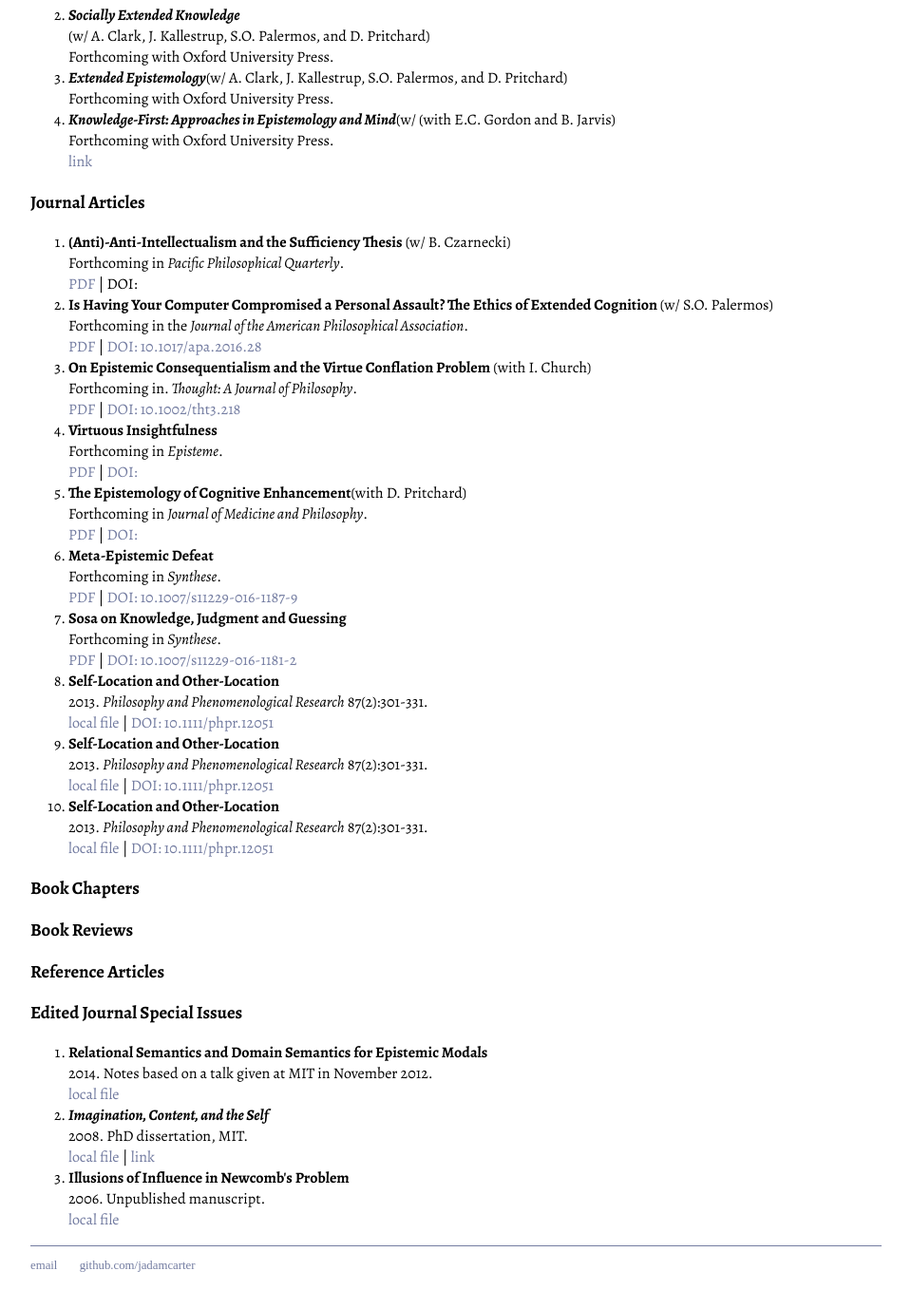
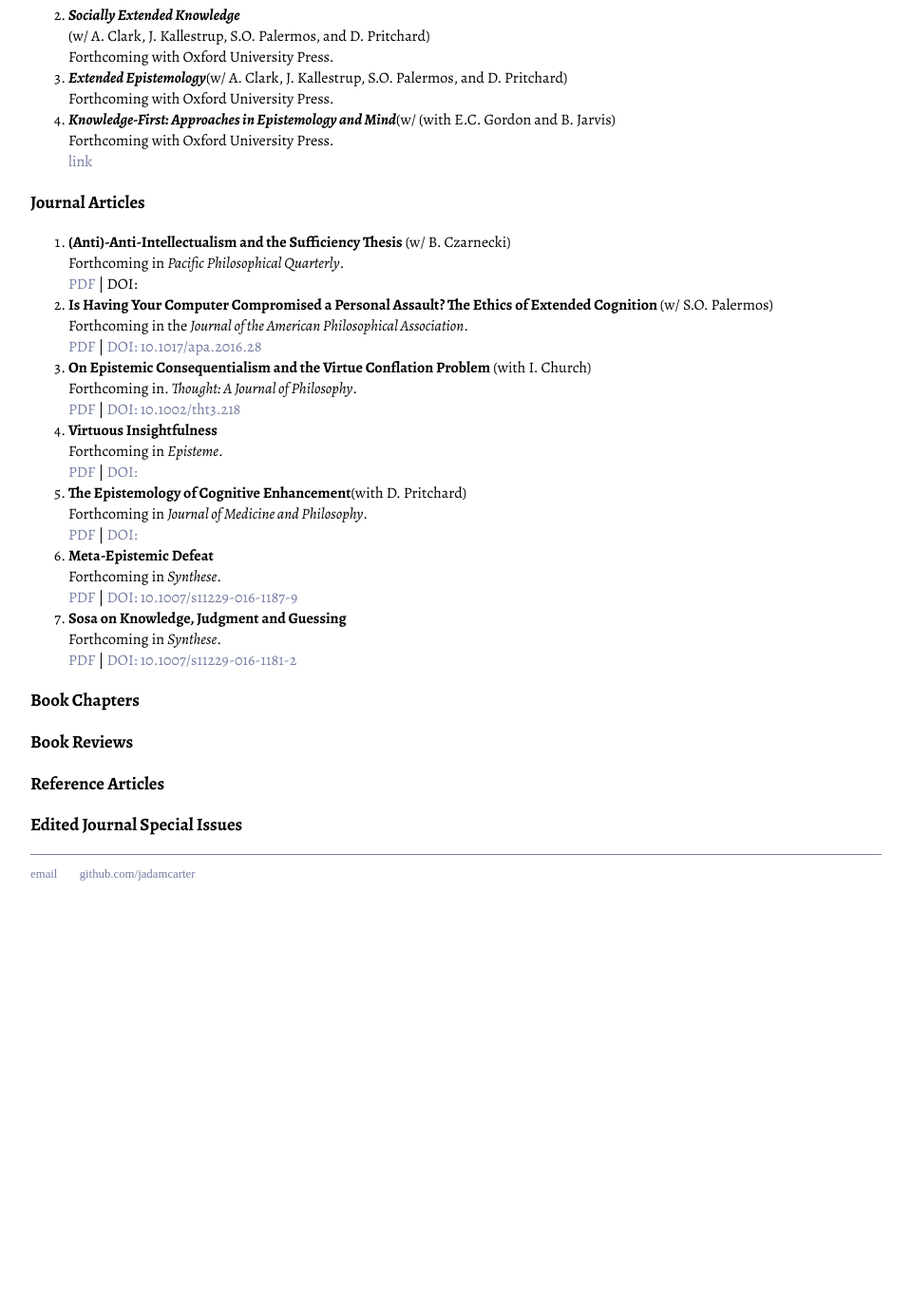
Before and after one commit to jadamcarter/jadamcarter.github.io, a Jekyll site: the page built from index.html, in a window 1280 px wide and 1400 px high, scrolled down 550 px. Shown: the top 1378 px of the window at 95% size, without its empty margins (160-1119 px from the left). Built offline with Jekyll 4.4.1, drawn with Linux system fonts in a browser that asks for light colours; some web fonts are replaced; after the commit the page ends 1538 px from its top, so only the background shows below that.

Commit message:
Update index.html

```diff
--- a/index.html
+++ b/index.html
@@ -65,17 +65,6 @@ Forthcoming in <i>Synthese</i>.<br/>
 Forthcoming in <i>Synthese</i>.<br/>
 <a href="papers/SLOL11.pdf">PDF</a> | <a href="http://dx.doi.org/10.1007/s11229-016-1181-2">DOI: 10.1007/s11229-016-1181-2</a></li>
 
-<li><b>Self-Location and Other-Location</b><br/>
-2013. <i>Philosophy and Phenomenological Research</i> 87(2):301-331.<br/>
-<a href="papers/SLOL11.pdf">local file</a> | <a href="http://dx.doi.org/10.1111/phpr.12051">DOI: 10.1111/phpr.12051</a></li>
-
-<li><b>Self-Location and Other-Location</b><br/>
-2013. <i>Philosophy and Phenomenological Research</i> 87(2):301-331.<br/>
-<a href="papers/SLOL11.pdf">local file</a> | <a href="http://dx.doi.org/10.1111/phpr.12051">DOI: 10.1111/phpr.12051</a></li>
-
-<li><b>Self-Location and Other-Location</b><br/>
-2013. <i>Philosophy and Phenomenological Research</i> 87(2):301-331.<br/>
-<a href="papers/SLOL11.pdf">local file</a> | <a href="http://dx.doi.org/10.1111/phpr.12051">DOI: 10.1111/phpr.12051</a></li>
 </ol>
 
 
@@ -96,16 +85,7 @@ Forthcoming in <i>Synthese</i>.<br/>
 
 <h3>Edited Journal Special Issues</h3>
 <ol>
-<li><b>Relational Semantics and Domain Semantics for Epistemic Modals</b><br/>
-2014. Notes based on a talk given at MIT in November 2012.<br/>
-<a href="papers/modals.pdf">local file</a>
 
-<li><b><i>Imagination, Content, and the Self</i></b><br/> 2008. PhD dissertation,
-MIT.<br/> <a href="papers/diss.pdf">local file</a> | <a href="http://hdl.handle.net/1721.1/45621">link</a></li>
-
-<li><b>Illusions of Influence in Newcomb's Problem</b><br/>
-2006. Unpublished manuscript.<br/>
-<a href="papers/newcomb.pdf">local file</a></li>
 </ol>
 
 
```
